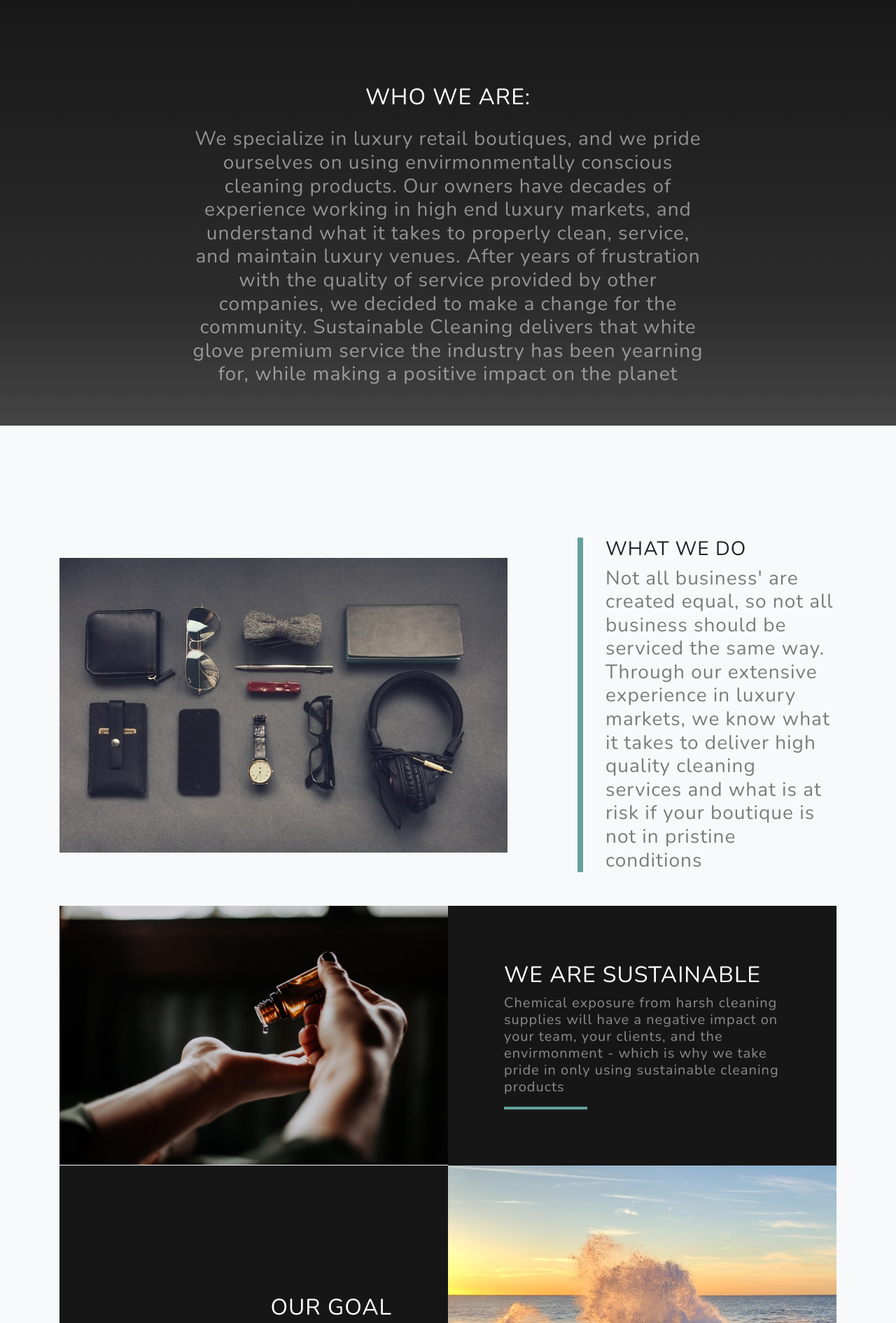
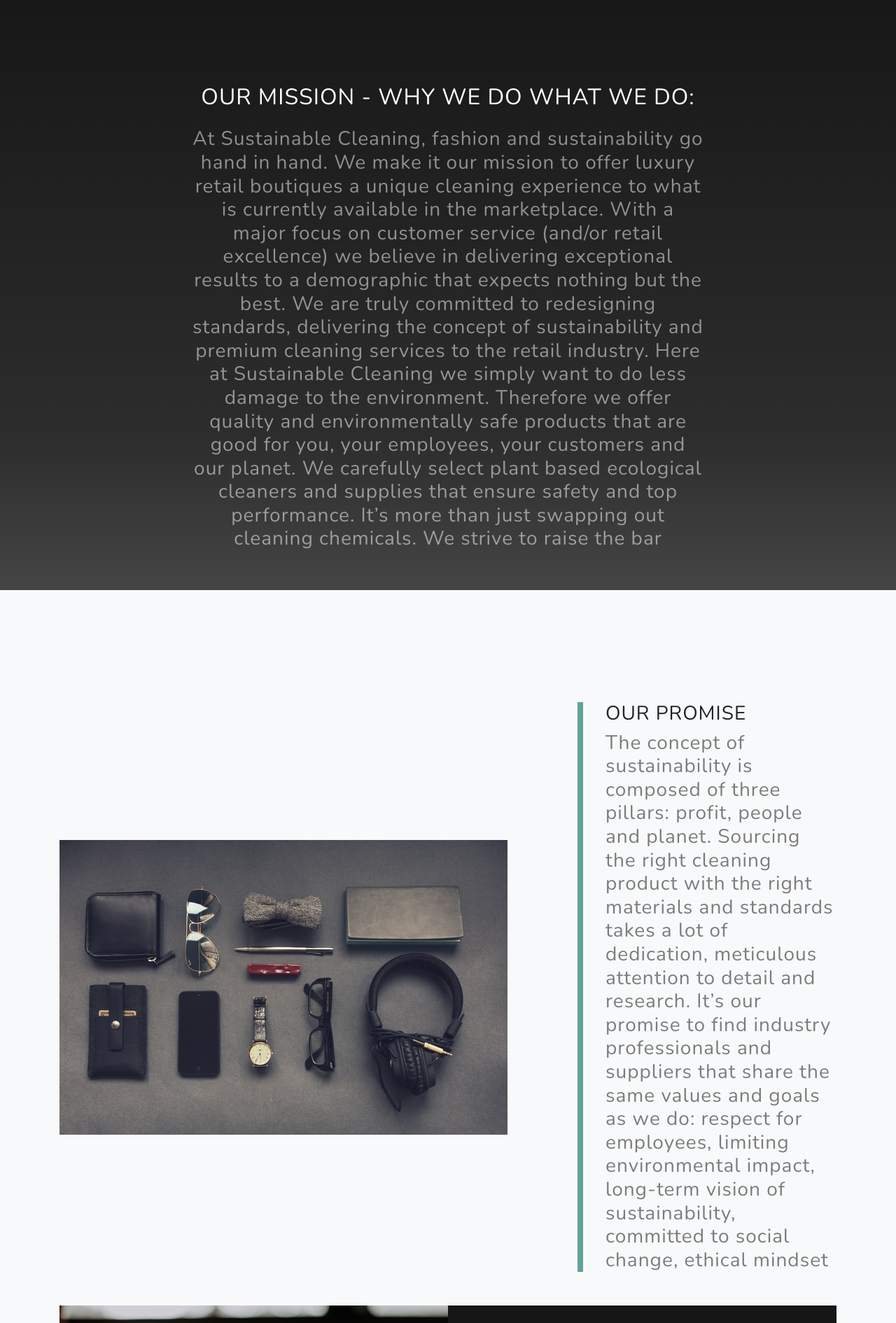
Before and after one commit to shawnpmarcotte/sustainable-cleaning-, a Gatsby site: page / in a window 1280 px wide. Shown: the part 840-2730 px from the top of the page at 70% size. Built offline with nearby package versions, Linux system fonts and the light colour scheme; Gatsby itself is replaced by a stand-in of ours.

Commit message:
phase 2 edits

```diff
--- a/config.js
+++ b/config.js
@@ -9,7 +9,7 @@
   manifestIcon: 'src/assets/img/SC_logo.png',
   pathPrefix: `/gatsby-starter-grayscale/`, // This path is subpath of your hosting https://domain/portfolio
   heading: 'Sustainable Cleaning',
-  subHeading: 'High End Luxury Retail Cleaning Services + Enviromentally Conscious Cleaning Products',
+  subHeading: 'WHEN LUXURY RETAIL BECOMES FULLY SUSTAINABLE',
 
   // social
   socialLinks: [
--- a/src/components/Header.js
+++ b/src/components/Header.js
@@ -68,7 +68,7 @@
                   element="about"
                 >
                   <a className="nav-link" href="#about">
-                    WHO WE ARE
+                    OUR MISSION : WHY WE DO WHAT WE DO
                   </a>
                 </Scroll>
               </li>
@@ -79,7 +79,7 @@
                   element="projects"
                 >
                   <a className="nav-link" href="#projects">
-                    WHAT WE DO
+                    OUR PROMISE
                   </a>
                 </Scroll>
               </li>
--- a/src/pages/index.js
+++ b/src/pages/index.js
@@ -8,7 +8,6 @@
 import SocialLinks from '../components/SocialLinks';
 import Subscribe from '../components/Subscribe';
 import Header from '../components/Header';
-
 
 import beachtwo from '../assets/images/beachtwo.jpg';
 import arrow from '../assets/images/arrow.png';
@@ -39,17 +38,25 @@
       <div className="container">
         <div className="row">
           <div className="col-lg-8 mx-auto">
-            <h2 className="text-white mb-4">WHO WE ARE:</h2>
+            <h2 className="text-white mb-4">
+              OUR MISSION - WHY WE DO WHAT WE DO:
+            </h2>
             <h3 className="text-white-50">
-              We specialize in luxury retail boutiques, and we pride ourselves
-              on using envirmonmentally conscious cleaning products. Our owners
-              have decades of experience working in high end luxury markets, and
-              understand what it takes to properly clean, service, and maintain
-              luxury venues. After years of frustration with the quality of
-              service provided by other companies, we decided to make a change
-              for the community. Sustainable Cleaning delivers that white glove
-              premium service the industry has been yearning for, while making a
-              positive impact on the planet
+              At Sustainable Cleaning, fashion and sustainability go hand in
+              hand. We make it our mission to offer luxury retail boutiques a
+              unique cleaning experience to what is currently available in the
+              marketplace. With a major focus on customer service (and/or retail
+              excellence) we believe in delivering exceptional results to a
+              demographic that expects nothing but the best. We are truly
+              committed to redesigning standards, delivering the concept of
+              sustainability and premium cleaning services to the retail
+              industry. Here at Sustainable Cleaning we simply want to do less
+              damage to the environment. Therefore we offer quality and
+              environmentally safe products that are good for you, your
+              employees, your customers and our planet. We carefully select
+              plant based ecological cleaners and supplies that ensure safety
+              and top performance. It’s more than just swapping out cleaning
+              chemicals. We strive to raise the bar
             </h3>
           </div>
         </div>
@@ -65,13 +72,16 @@
           </div>
           <div className="col-xl-4 col-lg-5">
             <div className="featured-text text-center text-lg-left">
-              <h3>WHAT WE DO</h3>
+              <h3>OUR PROMISE</h3>
               <h3 className="text-black-50 mb-0">
-                Not all business' are created equal, so not all business should
-                be serviced the same way. Through our extensive experience in
-                luxury markets, we know what it takes to deliver high quality
-                cleaning services and what is at risk if your boutique is not in
-                pristine conditions
+                The concept of sustainability is composed of three pillars:
+                profit, people and planet. Sourcing the right cleaning product
+                with the right materials and standards takes a lot of
+                dedication, meticulous attention to detail and research. It’s
+                our promise to find industry professionals and suppliers that
+                share the same values and goals as we do: respect for employees,
+                limiting environmental impact, long-term vision of
+                sustainability, committed to social change, ethical mindset
               </h3>
             </div>
           </div>
@@ -85,11 +95,13 @@
             <div className="bg-black text-center h-100 project">
               <div className="d-flex h-100">
                 <div className="project-text w-100 my-auto text-center text-lg-left">
-                  <h2 className="text-white">WE ARE SUSTAINABLE</h2>
+                  {/* <h2 className="text-white">WE ARE SUSTAINABLE</h2> */}
                   <h5 className="mb-0 text-white-50">
-                    Chemical exposure from harsh cleaning supplies will have a
-                    negative impact on your team, your clients, and the
-                    envirmonment - which is why we take pride in only using sustainable cleaning products
+                    How your retail space looks says a lot about you. Having a
+                    trusted partner to provide a full spectrum of cleaning
+                    services customized to your needs allows you to focus on
+                    your business, while we keep it spotlessly clean in the
+                    greenest way possible
                   </h5>
                   <hr className="d-none d-lg-block mb-0 ml-0" />
                 </div>
@@ -106,12 +118,17 @@
             <div className="bg-black text-center h-100 project">
               <div className="d-flex h-100">
                 <div className="project-text w-100 my-auto text-center text-lg-right">
-                  <h2 className="text-white">OUR GOAL</h2>
+                  {/* <h2 className="text-white">OUR GOAL</h2> */}
                   <h5 className="mb-0 text-white-50">
-                    You will never have to worry about what kind of experience
-                    your guest will have in the boutique; or harsh chemicals
-                    being exposed to your clients, team, products, or
-                    environment
+                    To implement these eco-friendly changes to your business,
+                    showing your commitment to social responsibility, as well as
+                    your business acumen. The transition to sustainability in
+                    cleaning should make companies proud to be doing their part
+                    in taking care of our environment, and with the tools
+                    available today, it has never been easier. The bottom line
+                    is that everyone wins: owners, employees, customers and the
+                    environment. We have the experience and knowledge to help
+                    your organization become an eco-friendly business.
                   </h5>
                   <hr className="d-none d-lg-block mb-0 mr-0" />
                 </div>
```
